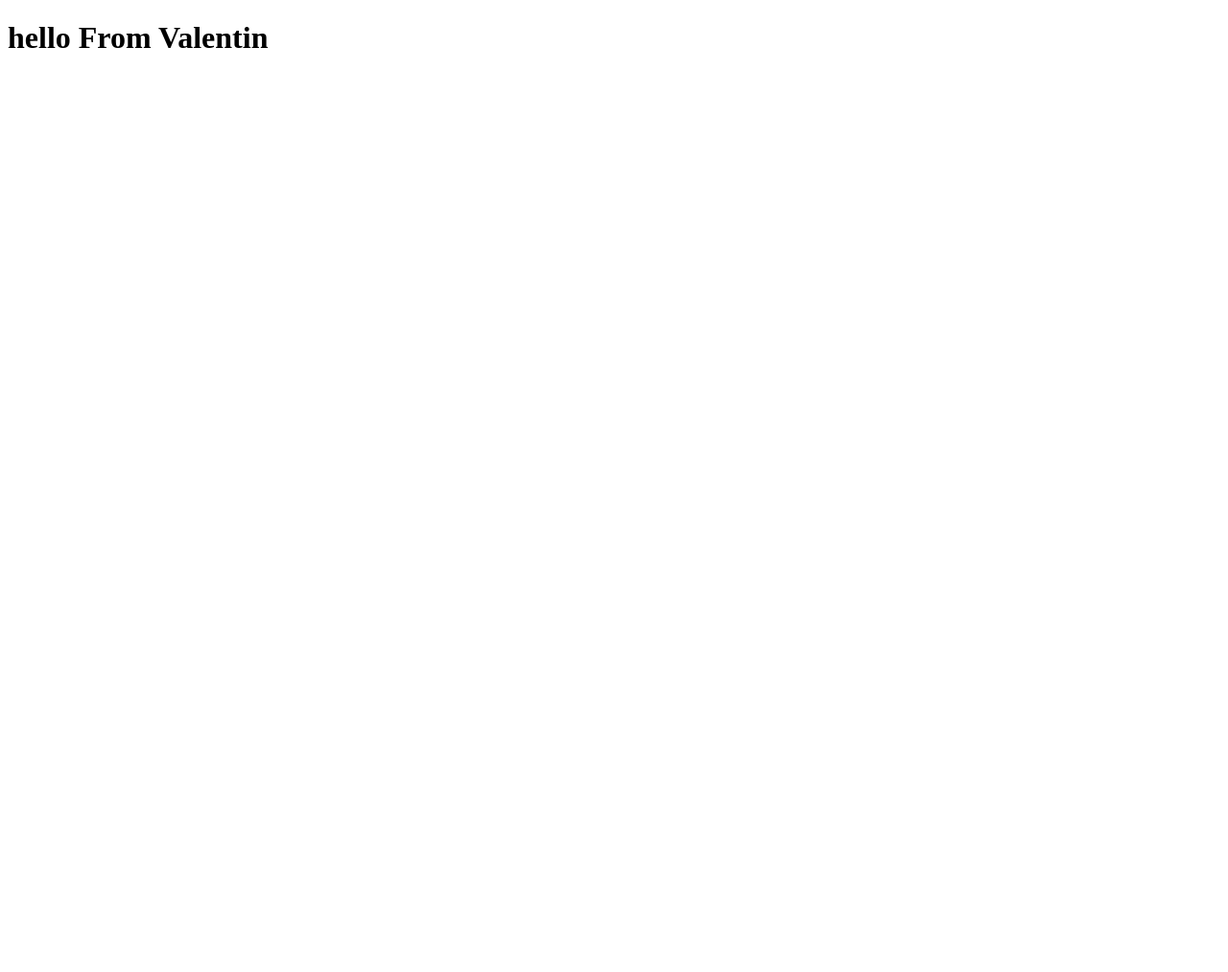
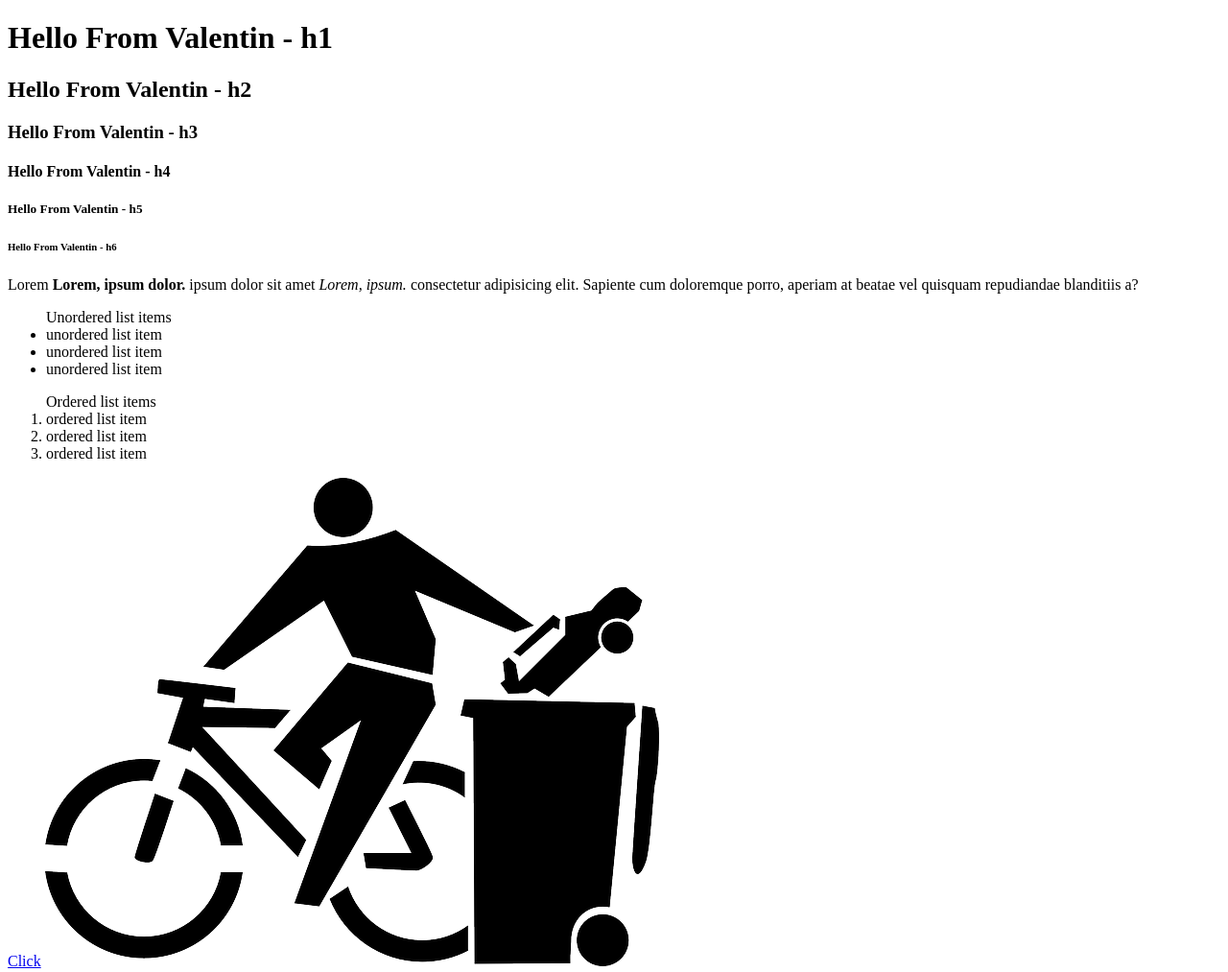
Before and after one commit to val10/FrontEnd-Developer-Course-, a plain HTML site: page index.html in a window 1280 px wide. Shown: the whole page at 96% size. Before the commit the page ends 800 px from the top, so only its background shows below. Drawn offline with Linux system fonts and the light colour scheme.

Commit message:
Session 1 - answers

```diff
--- a/index.html
+++ b/index.html
@@ -1,4 +1,6 @@
+<!-- Which HTML version are we gonna use -->
 <!DOCTYPE html>
+<!--  -->
 <html lang="en">
 
 <head>
@@ -9,7 +11,30 @@
 </head>
 
 <body>
-    <h1>hello From Valentin</h1>
+    <h1>Hello From Valentin - h1</h1>
+    <h2>Hello From Valentin - h2</h2>
+    <h3>Hello From Valentin - h3</h3>
+    <h4>Hello From Valentin - h4</h4>
+    <h5>Hello From Valentin - h5</h5>
+    <h6>Hello From Valentin - h6</h6>
+    <p>Lorem <strong>Lorem, ipsum dolor.</strong> ipsum dolor sit amet <em>Lorem, ipsum.</em> consectetur adipisicing elit. Sapiente cum doloremque porro, aperiam at beatae vel quisquam repudiandae blanditiis a?
+    </p>
+    <!--  -->
+    <ul>
+        <span>    Unordered list items</span>
+        <li>unordered list item</li>
+        <li>unordered list item</li>
+        <li>unordered list item</li>
+    </ul>
+
+    <ol>
+        <span>Ordered list items</span>
+        <li>ordered list item </li>
+        <li>ordered list item </li>
+        <li>ordered list item </li>
+    </ol>
+    <a href="www.google.com">Click</a>
+    <img src="../FrontEnd-Developer-Course-/image.png" alt="">
 </body>
 
 </html>
```
Also changed, not shown: assignments.html (added, +45 -0 lines), image.png (added), 1 other file.
